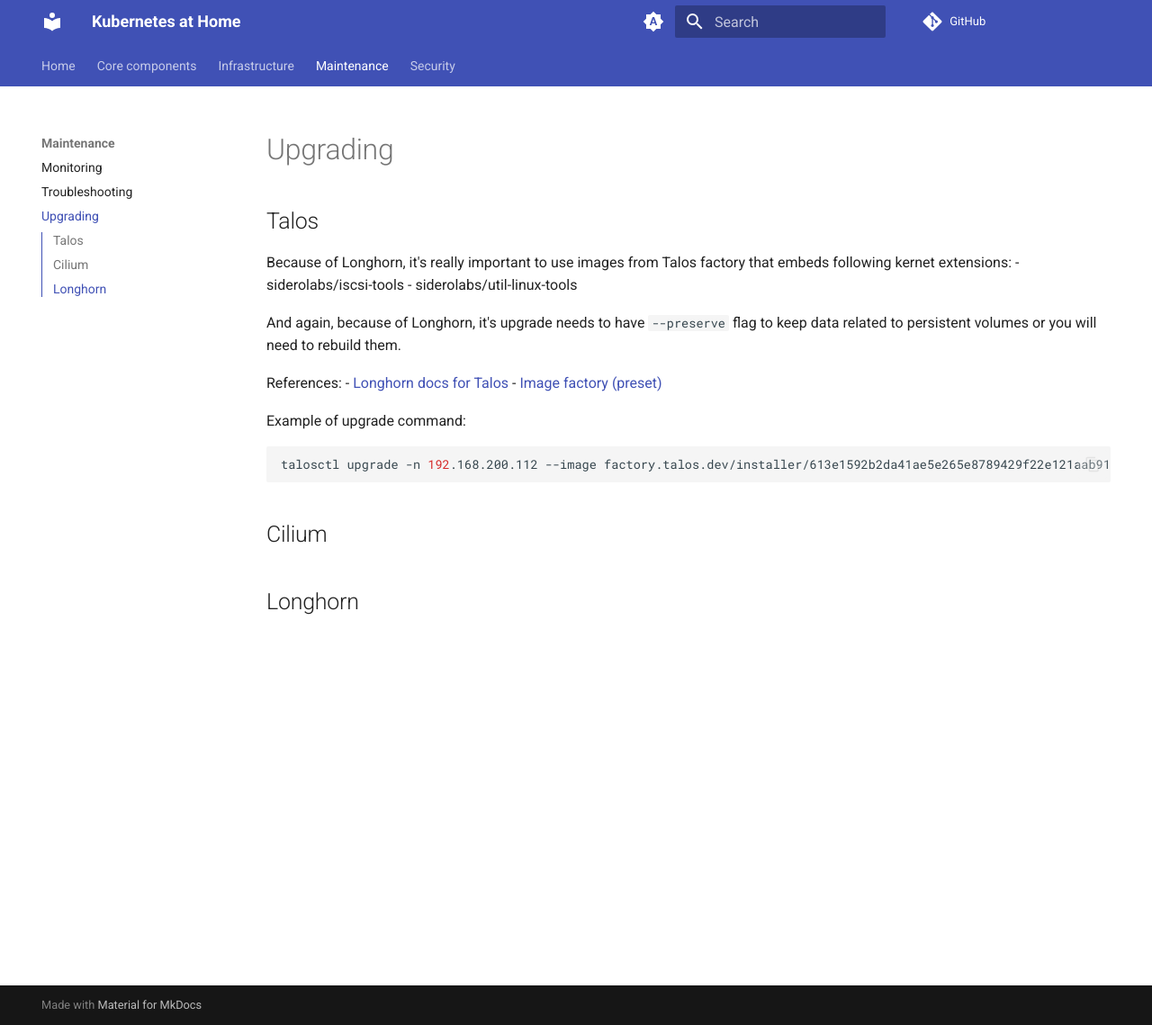
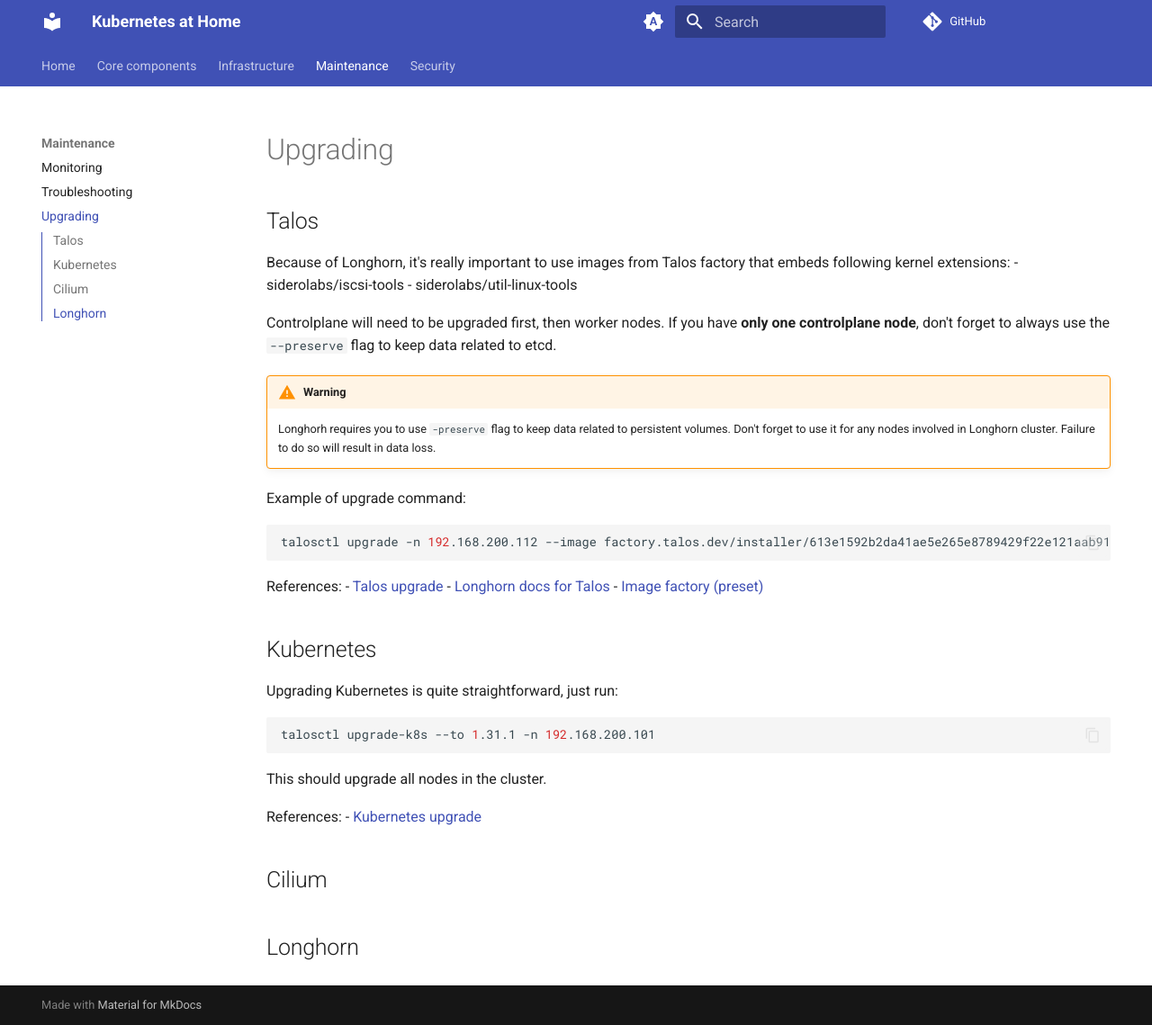
Before and after one commit to o-be-one/kubernetes-at-home, an MkDocs documentation site: the page built from docs/src/Maintenance/upgrading.md, in a window 1280 px wide and 1139 px high. Shown: the whole window at 90% size. Built offline with MkDocs 1.6.1 and Material for MkDocs 9.7.7, drawn with Linux system fonts in a browser that asks for light colours; comment, search, counter and statistics services are not loaded.

Commit message:
docs(upgrading): rewrite talos upgrade and add Kubernetes upgrade

````diff
--- a/docs/src/Maintenance/upgrading.md
+++ b/docs/src/Maintenance/upgrading.md
@@ -2,21 +2,39 @@
 
 ## Talos
 
-Because of Longhorn, it's really important to use images from Talos factory that embeds following kernet extensions:
+Because of Longhorn, it's really important to use images from Talos factory that embeds following kernel extensions:
 - siderolabs/iscsi-tools
 - siderolabs/util-linux-tools
 
-And again, because of Longhorn, it's upgrade needs to have `--preserve` flag to keep data related to persistent volumes or you will need to rebuild them.
+Controlplane will need to be upgraded first, then worker nodes.
+If you have **only one controlplane node**, don't forget to always use the `--preserve` flag to keep data related to etcd.
 
-References:
-- [Longhorn docs for Talos](https://longhorn.io/docs/1.7.0/advanced-resources/os-distro-specific/talos-linux-support/)
-- [Image factory (preset)](https://factory.talos.dev/?arch=amd64&board=undefined&cmdline-set=true&extensions=-&extensions=siderolabs%2Fiscsi-tools&extensions=siderolabs%2Futil-linux-tools&platform=metal&target=metal)
+!!! warning
+    Longhorh requires you to use `-preserve` flag to keep data related to persistent volumes. Don't forget to use it for any nodes involved in Longhorn cluster.
+    Failure to do so will result in data loss.
 
 Example of upgrade command:
 ```bash
 talosctl upgrade -n 192.168.200.112 --image factory.talos.dev/installer/613e1592b2da41ae5e265e8789429f22e121aab91cb4deb6bc3c0b6262961245:v1.7.6 --preserve
 ```
 
+References:
+- [Talos upgrade](https://www.talos.dev/v1.7/talos-guides/upgrading-talos/)
+- [Longhorn docs for Talos](https://longhorn.io/docs/1.7.0/advanced-resources/os-distro-specific/talos-linux-support/)
+- [Image factory (preset)](https://factory.talos.dev/?arch=amd64&board=undefined&cmdline-set=true&extensions=-&extensions=siderolabs%2Fiscsi-tools&extensions=siderolabs%2Futil-linux-tools&platform=metal&target=metal)
+
+## Kubernetes
+
+Upgrading Kubernetes is quite straightforward, just run:
+```bash
+talosctl upgrade-k8s --to 1.31.1 -n 192.168.200.101
+```
+
+This should upgrade all nodes in the cluster.
+
+References:
+- [Kubernetes upgrade](https://www.talos.dev/v1.7/kubernetes-guides/upgrading-kubernetes/)
+
 ## Cilium
 
 ## Longhorn
````
